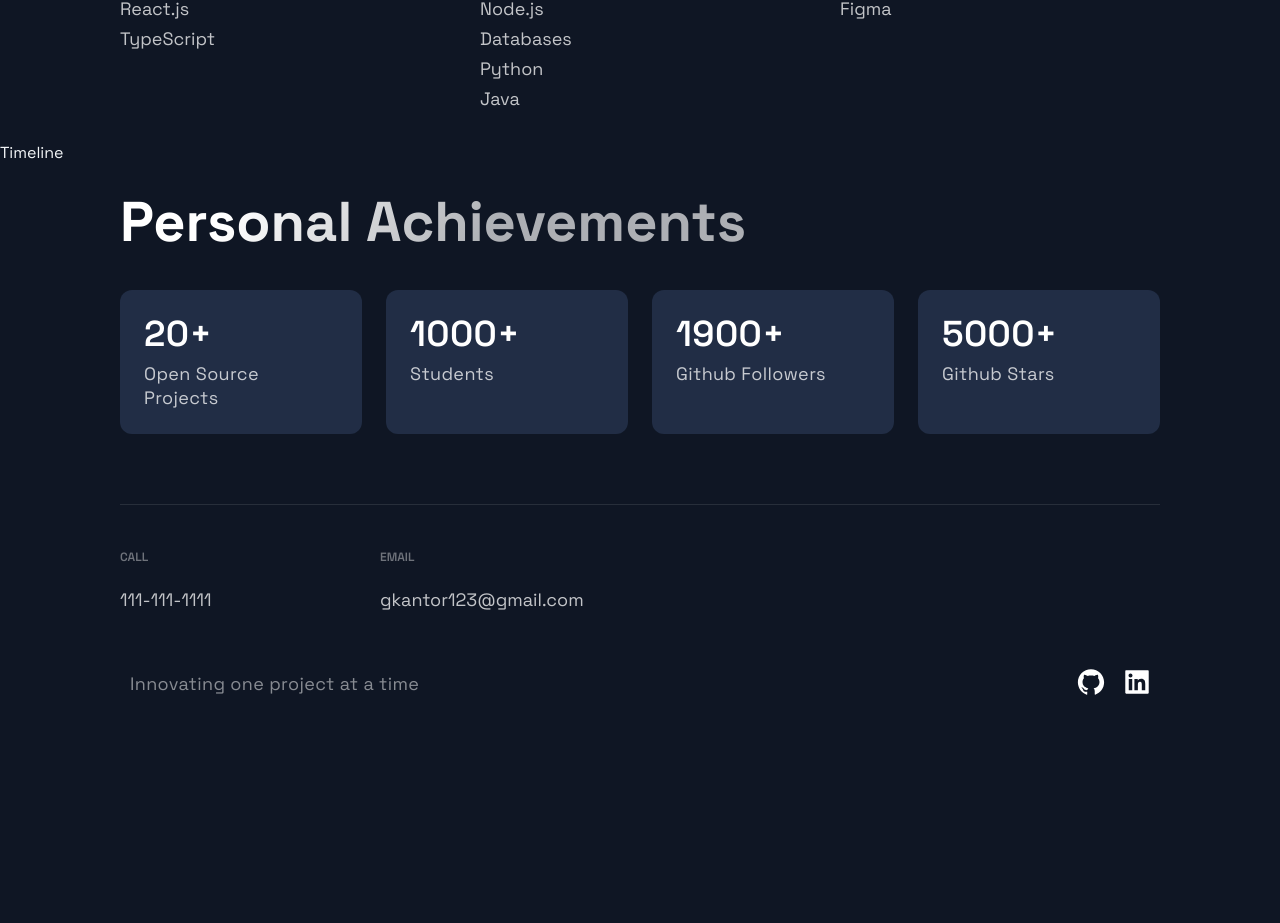
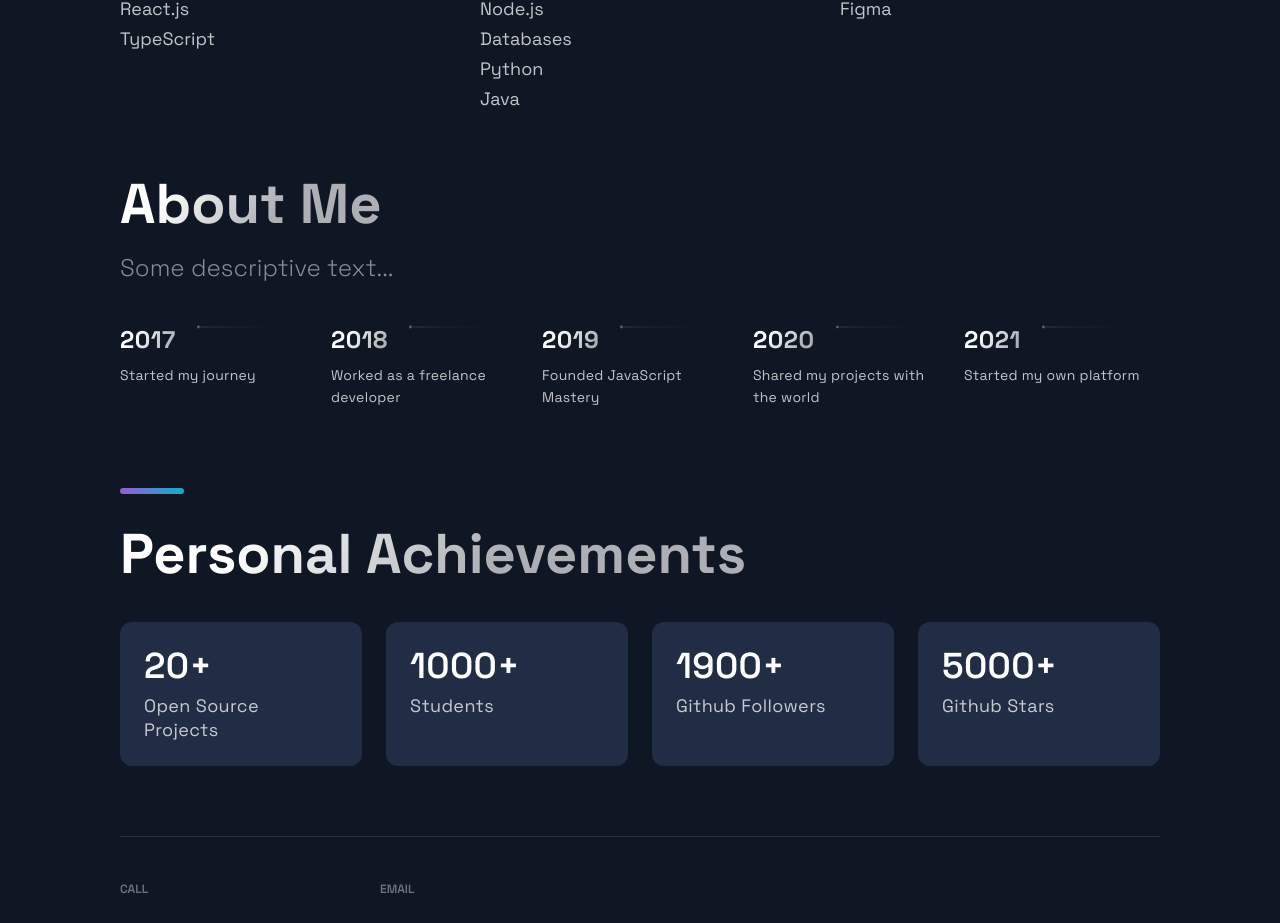
Before and after one commit to axxessgranted/portfolio-website, a Next.js app: page / in a window 1280 px wide. Shown: the part 2573-3496 px from the top of the page. Before the commit the page ends 3333 px from the top, so only its background shows below. Built offline with nearby package versions, Linux system fonts and the light colour scheme.

Commit message:
Add timeline carousel layout

```diff
--- a/src/components/TimeLine/TimeLine.js
+++ b/src/components/TimeLine/TimeLine.js
@@ -1,51 +1,141 @@
 import React, { useState, useRef, useEffect } from 'react';
 
-import { CarouselButton, CarouselButtonDot, CarouselButtons, CarouselContainer, CarouselItem, CarouselItemImg, CarouselItemText, CarouselItemTitle, CarouselMobileScrollNode } from './TimeLineStyles';
-import { Section, SectionDivider, SectionText, SectionTitle } from '../../styles/GlobalComponents';
+import {
+  CarouselButton,
+  CarouselButtonDot,
+  CarouselButtons,
+  CarouselContainer,
+  CarouselItem,
+  CarouselItemImg,
+  CarouselItemText,
+  CarouselItemTitle,
+  CarouselMobileScrollNode,
+} from './TimeLineStyles';
+import {
+  Section,
+  SectionDivider,
+  SectionText,
+  SectionTitle,
+} from '../../styles/GlobalComponents';
 import { TimeLineData } from '../../constants/constants';
 
 const TOTAL_CAROUSEL_COUNT = TimeLineData.length;
 
 const Timeline = () => {
-  // const [activeItem, setActiveItem] = useState(0);
-  // const carouselRef = useRef();
+  const [activeItem, setActiveItem] = useState(0);
+  const carouselRef = useRef();
 
-  // const scroll = (node, left) => {
-  //   return node.scrollTo({ left, behavior: 'smooth' });
-  // }
+  const scroll = (node, left) => {
+    return node.scrollTo({ left, behavior: 'smooth' });
+  };
 
-  // const handleClick = (e, i) => {
-  //   e.preventDefault();
+  const handleClick = (e, i) => {
+    e.preventDefault();
 
-  //   if (carouselRef.current) {
-  //     const scrollLeft = Math.floor(carouselRef.current.scrollWidth * 0.7 * (i / TimeLineData.length));
+    if (carouselRef.current) {
+      const scrollLeft = Math.floor(
+        carouselRef.current.scrollWidth * 0.7 * (i / TimeLineData.length)
+      );
 
-  //     scroll(carouselRef.current, scrollLeft);
-  //   }
-  // }
+      scroll(carouselRef.current, scrollLeft);
+    }
+  };
 
-  // const handleScroll = () => {
-  //   if (carouselRef.current) {
-  //     const index = Math.round((carouselRef.current.scrollLeft / (carouselRef.current.scrollWidth * 0.7)) * TimeLineData.length);
+  const handleScroll = () => {
+    if (carouselRef.current) {
+      const index = Math.round(
+        (carouselRef.current.scrollLeft /
+          (carouselRef.current.scrollWidth * 0.7)) *
+          TimeLineData.length
+      );
 
-  //     setActiveItem(index);
-  //   }
-  // }
+      setActiveItem(index);
+    }
+  };
 
-  // // snap back to beginning of scroll when window is resized
-  // // avoids a bug where content is covered up if coming from smaller screen
-  // useEffect(() => {
-  //   const handleResize = () => {
-  //     scroll(carouselRef.current, 0);
-  //   }
+  // snap back to beginning of scroll when window is resized
+  // avoids a bug where content is covered up if coming from smaller screen
+  useEffect(() => {
+    const handleResize = () => {
+      scroll(carouselRef.current, 0);
+    };
 
-  //   window.addEventListener('resize', handleResize);
-  // }, []);
+    window.addEventListener('resize', handleResize);
+  }, []);
 
   return (
-    <div>
-      Timeline
-    </div>
+    <Section id='#about'>
+      <SectionTitle>About Me</SectionTitle>
+      <SectionText>Some descriptive text...</SectionText>
+      <CarouselContainer ref={carouselRef} onScroll={handleScroll}>
+        <>
+          {TimeLineData.map((item, i) => (
+            <CarouselMobileScrollNode
+              key={i}
+              final={i === TOTAL_CAROUSEL_COUNT - 1}
+            >
+              <CarouselItem
+                index={i}
+                id={`carousel_item-${i}`}
+                active={activeItem}
+                onClick={(e) => handleClick(e, i)}
+              >
+                <CarouselItemTitle>
+                  {item.year}
+                  <CarouselItemImg
+                    width='208'
+                    height='6'
+                    viewBox='0 0 208 6'
+                    fill='none'
+                    xmlns='http://www.w3.org/2000/svg'
+                  >
+                    <path
+                      fill-rule='evenodd'
+                      clip-rule='evenodd'
+                      d='M2.5 5.5C3.88071 5.5 5 4.38071 5 3V3.5L208 3.50002V2.50002L5 2.5V3C5 1.61929 3.88071 0.5 2.5 0.5C1.11929 0.5 0 1.61929 0 3C0 4.38071 1.11929 5.5 2.5 5.5Z'
+                      fill='url(#paint0_linear)'
+                      fill-opacity='0.33'
+                    />
+                    <defs>
+                      <linearGradient
+                        id='paint0_linear'
+                        x1='-4.30412e-10'
+                        y1='0.5'
+                        x2='208'
+                        y2='0.500295'
+                        gradientUnits='userSpaceOnUse'
+                      >
+                        <stop stop-color='white' />
+                        <stop
+                          offset='0.79478'
+                          stop-color='white'
+                          stop-opacity='0'
+                        />
+                      </linearGradient>
+                    </defs>
+                  </CarouselItemImg>
+                </CarouselItemTitle>
+                <CarouselItemText>{item.text}</CarouselItemText>
+              </CarouselItem>
+            </CarouselMobileScrollNode>
+          ))}
+        </>
+      </CarouselContainer>
+      <CarouselButtons>
+        {TimeLineData.map((item, i) => (
+          <CarouselButton
+            key={i}
+            index={i}
+            active={activeItem}
+            onClick={(e) => handleClick(e, i)}
+            type='button'
+          >
+            <CarouselButtonDot active={activeItem} />
+          </CarouselButton>
+        ))}
+      </CarouselButtons>
+      <SectionDivider />
+    </Section>
   );
 };
 
```
